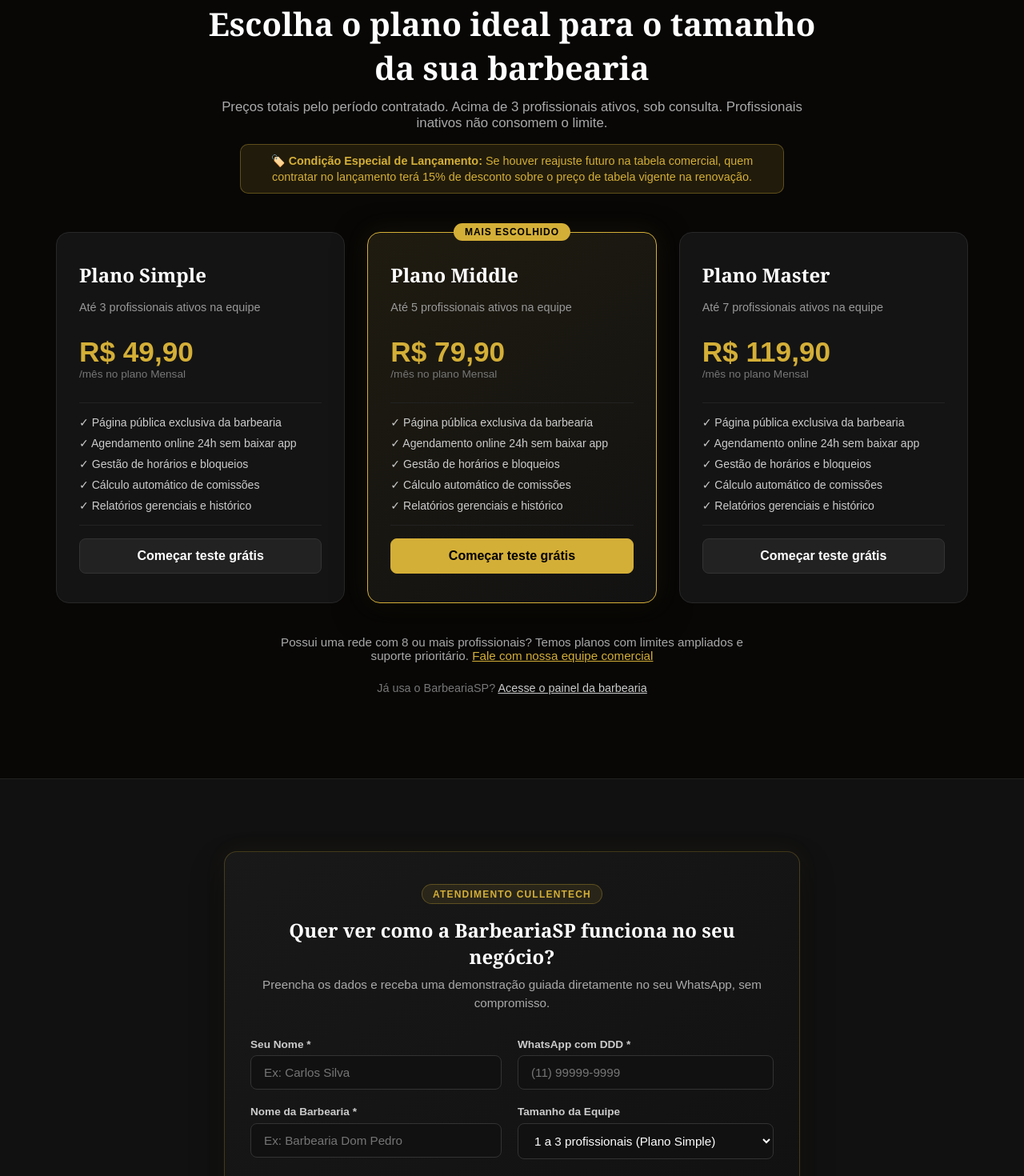
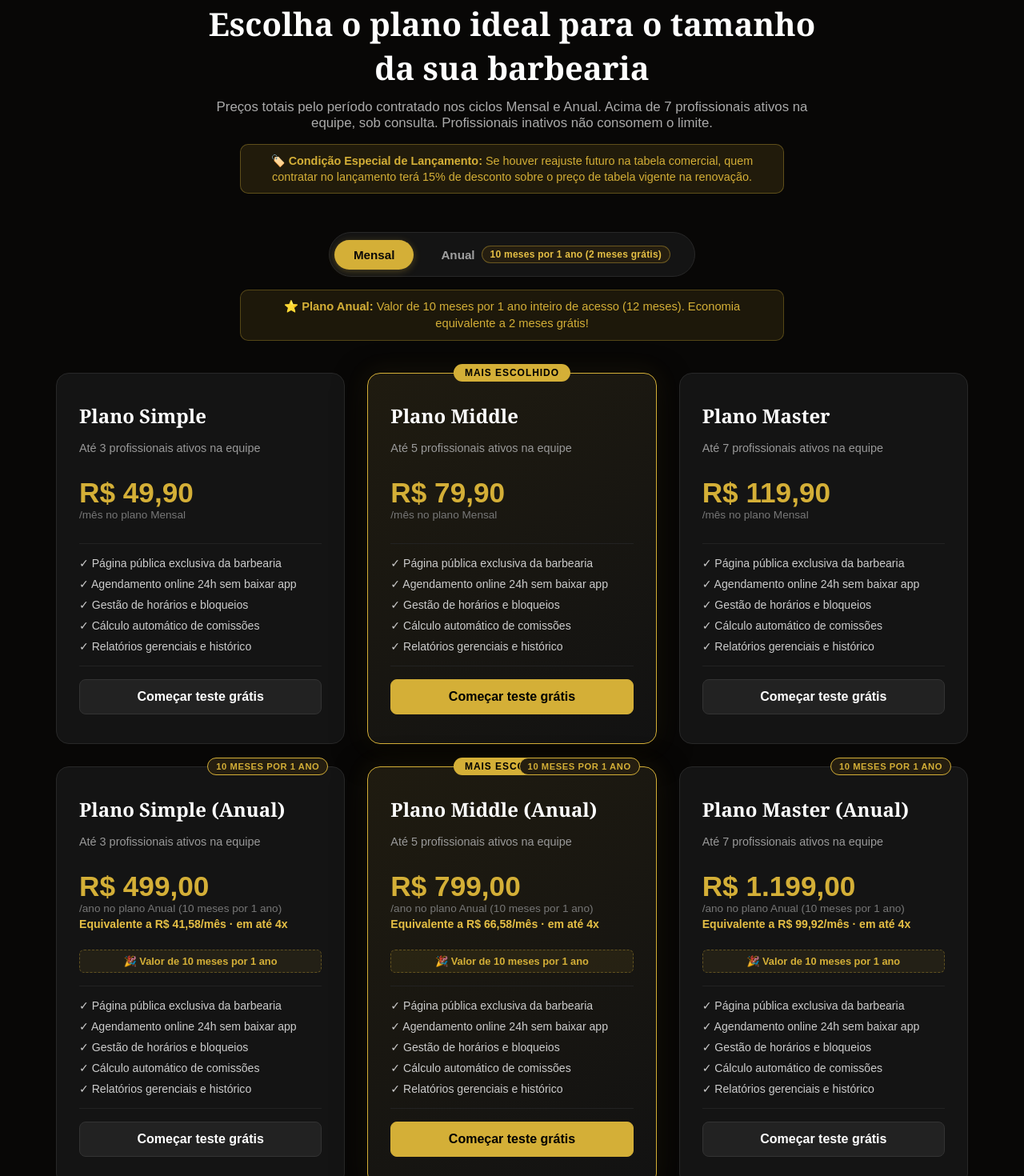
Before and after one commit to callium2003/Aplicativo-barbearia, a Next.js app: page / in a window 1280 px wide. Shown: the part 7520-8990 px from the top of the page at 80% size. Built offline with nearby package versions, Linux system fonts and the light colour scheme.

Commit message:
feat(landing): adicionar seletor de ciclo e destacar plano anual de 10 meses por 1 ano

```diff
--- a/app/marketing-page.module.css
+++ b/app/marketing-page.module.css
@@ -597,6 +597,124 @@
   margin: 16px auto 0 auto;
   line-height: 1.4;
 }
+.cycleToggleContainer {
+  display: flex;
+  align-items: center;
+  justify-content: center;
+  gap: 10px;
+  margin: 32px auto 8px auto;
+  background: #141414;
+  padding: 6px;
+  border-radius: 999px;
+  border: 1px solid #282828;
+  width: fit-content;
+  max-width: 90vw;
+}
+.cycleRadio {
+  position: absolute;
+  opacity: 0;
+  width: 0;
+  height: 0;
+  pointer-events: none;
+}
+.cycleLabel {
+  background: transparent;
+  color: #a0a0a0;
+  font-size: 0.95rem;
+  font-weight: 600;
+  padding: 10px 24px;
+  border-radius: 999px;
+  cursor: pointer;
+  transition: all 0.2s ease;
+  display: inline-flex;
+  align-items: center;
+  gap: 8px;
+  user-select: none;
+}
+.cycleLabel:hover {
+  color: #fff;
+}
+.cycleRadio:checked + .cycleLabel {
+  background: #d4af37;
+  color: #0b0a08;
+  box-shadow: 0 2px 10px rgba(212, 175, 55, 0.3);
+}
+.cycleSavingsBadge {
+  background: #251e10;
+  color: #e5bf45;
+  border: 1px solid rgba(212, 175, 55, 0.4);
+  font-size: 0.75rem;
+  font-weight: 700;
+  padding: 3px 10px;
+  border-radius: 999px;
+  letter-spacing: 0.02em;
+}
+.cycleRadio:checked + .cycleLabel .cycleSavingsBadge {
+  background: #000;
+  color: #d4af37;
+  border-color: #000;
+}
+.annualPromoBanner {
+  background: rgba(212, 175, 55, 0.1);
+  border: 1px solid rgba(212, 175, 55, 0.3);
+  color: #d4af37;
+  padding: 10px 18px;
+  border-radius: 10px;
+  font-size: 0.92rem;
+  max-width: 680px;
+  margin: 16px auto 0 auto;
+  text-align: center;
+  line-height: 1.4;
+}
+.annualSavingsNotice {
+  background: rgba(212, 175, 55, 0.08);
+  border: 1px dashed rgba(212, 175, 55, 0.35);
+  color: #d4af37;
+  padding: 6px 10px;
+  border-radius: 6px;
+  font-size: 0.8rem;
+  font-weight: 600;
+  text-align: center;
+  margin-top: -4px;
+}
+.planEquivalentPrice {
+  display: block;
+  color: #e5bf45;
+  font-size: 0.88rem;
+  font-weight: 700;
+  margin-top: 4px;
+}
+.annualBadge {
+  position: absolute;
+  top: -12px;
+  right: 20px;
+  background: #251e10;
+  border: 1px solid #d4af37;
+  color: #d4af37;
+  font-size: 0.7rem;
+  font-weight: 800;
+  letter-spacing: 0.05em;
+  padding: 4px 10px;
+  border-radius: 999px;
+}
+.plans:has(#cycle-mensal:checked) .planCardAnnual {
+  display: none !important;
+}
+.plans:has(#cycle-mensal:checked) .annualPromoBanner {
+  display: none !important;
+}
+.plans:has(#cycle-mensal:checked) .planCardMonthly {
+  display: flex !important;
+}
+.plans:has(#cycle-anual:checked) .planCardMonthly {
+  display: none !important;
+}
+.plans:has(#cycle-anual:checked) .annualPromoBanner {
+  display: block !important;
+}
+.plans:has(#cycle-anual:checked) .planCardAnnual {
+  display: flex !important;
+}
 .planGrid {
   display: grid;
   grid-template-columns: repeat(3, 1fr);
@@ -917,6 +1035,15 @@
     flex-direction: column;
     text-align: center;
   }
+  .cycleToggleContainer {
+    flex-direction: column;
+    border-radius: 16px;
+    width: 100%;
+  }
+  .cycleButton {
+    width: 100%;
+    justify-content: center;
+  }
 }
 
 @media (prefers-reduced-motion: reduce) {
--- a/app/page.tsx
+++ b/app/page.tsx
@@ -329,23 +329,68 @@ export default function Home() {
           <p className={styles.eyebrow}>PLANOS FLEXÍVEIS</p>
           <h2 id="plans-title">Escolha o plano ideal para o tamanho da sua barbearia</h2>
           <p>
-            Preços totais pelo período contratado. Acima de {subscriptionPlans[0].professionalLimit} profissionais ativos, sob consulta. Profissionais inativos não consomem o limite.
+            Preços totais pelo período contratado nos ciclos Mensal e Anual. Acima de 7 profissionais ativos na equipe, sob consulta. Profissionais inativos não consomem o limite.
           </p>
           <div className={styles.launchPromoBadge}>
             🏷️ <strong>Condição Especial de Lançamento:</strong> Se houver reajuste futuro na tabela comercial, quem contratar no lançamento terá 15% de desconto sobre o preço de tabela vigente na renovação.
           </div>
         </div>
 
+        {/* Seletor de Ciclo de Cobrança: Mensal vs Anual */}
+        <div className={styles.cycleToggleContainer}>
+          <input
+            type="radio"
+            name="plan-cycle"
+            id="cycle-mensal"
+            defaultChecked
+            className={styles.cycleRadio}
+          />
+          <label htmlFor="cycle-mensal" className={styles.cycleLabel}>
+            Mensal
+          </label>
+
+          <input
+            type="radio"
+            name="plan-cycle"
+            id="cycle-anual"
+            className={styles.cycleRadio}
+          />
+          <label htmlFor="cycle-anual" className={styles.cycleLabel}>
+            <span>Anual</span>
+            <span className={styles.cycleSavingsBadge}>10 meses por 1 ano (2 meses grátis)</span>
+          </label>
+        </div>
+
+        <div className={styles.annualPromoBanner}>
+          ⭐ <strong>Plano Anual:</strong> Valor de 10 meses por 1 ano inteiro de acesso (12 meses). Economia equivalente a 2 meses grátis!
+        </div>
+
         <div className={styles.planGrid}>
-          {subscriptionPlans.slice(0, 3).map((plan) => (
-            <article className={`${styles.planCard} ${plan.code.includes("middle") ? styles.planCardFeatured : ""}`} key={plan.code}>
+          {subscriptionPlans.map((plan) => (
+            <article
+              className={`${styles.planCard} ${plan.code.includes("middle") ? styles.planCardFeatured : ""} ${plan.months === 12 ? styles.planCardAnnual : styles.planCardMonthly}`}
+              key={plan.code}
+            >
               {plan.code.includes("middle") && <span className={styles.featuredBadge}>MAIS ESCOLHIDO</span>}
+              {plan.months === 12 && <span className={styles.annualBadge}>10 MESES POR 1 ANO</span>}
               <h3>{plan.name}</h3>
               <p>Até {plan.professionalLimit} profissionais ativos na equipe</p>
               <div className={styles.planPricing}>
                 <strong>{formatBRL(plan.priceCents)}</strong>
-                <small>/mês no plano Mensal</small>
+                <small>
+                  {plan.months === 12 ? "/ano no plano Anual (10 meses por 1 ano)" : "/mês no plano Mensal"}
+                </small>
+                {plan.months === 12 && (
+                  <span className={styles.planEquivalentPrice}>
+                    Equivalente a {formatBRL(Math.round(plan.priceCents / 12))}/mês · em até {plan.maxInstallments}x
+                  </span>
+                )}
               </div>
+              {plan.months === 12 && (
+                <div className={styles.annualSavingsNotice}>
+                  🎉 Valor de 10 meses por 1 ano
+                </div>
+              )}
               <ul className={styles.planFeatures}>
                 <li>✓ Página pública exclusiva da barbearia</li>
                 <li>✓ Agendamento online 24h sem baixar app</li>
```
Also changed, not shown: 2 other files (tests, documents, lock files or other folders).
